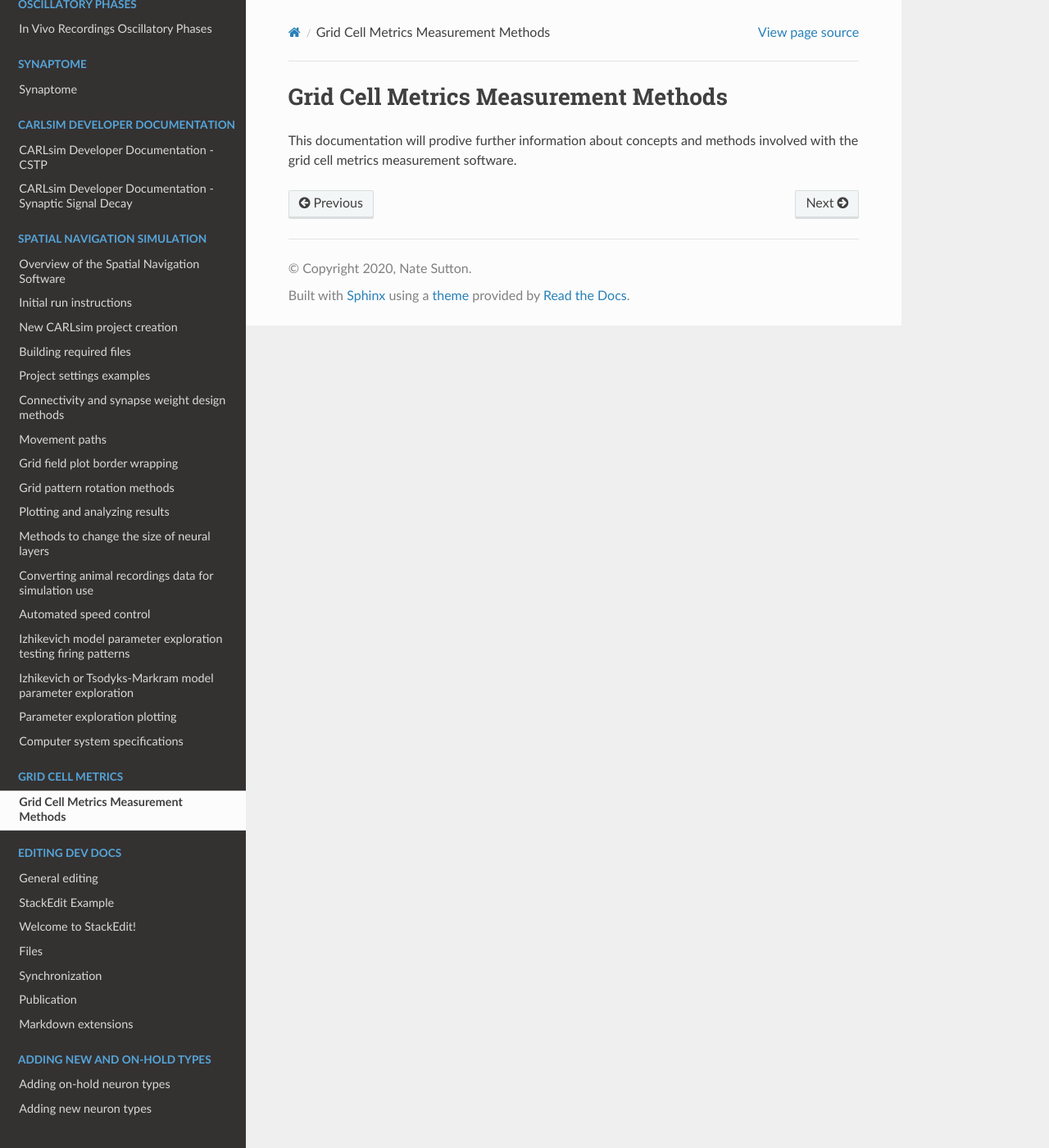
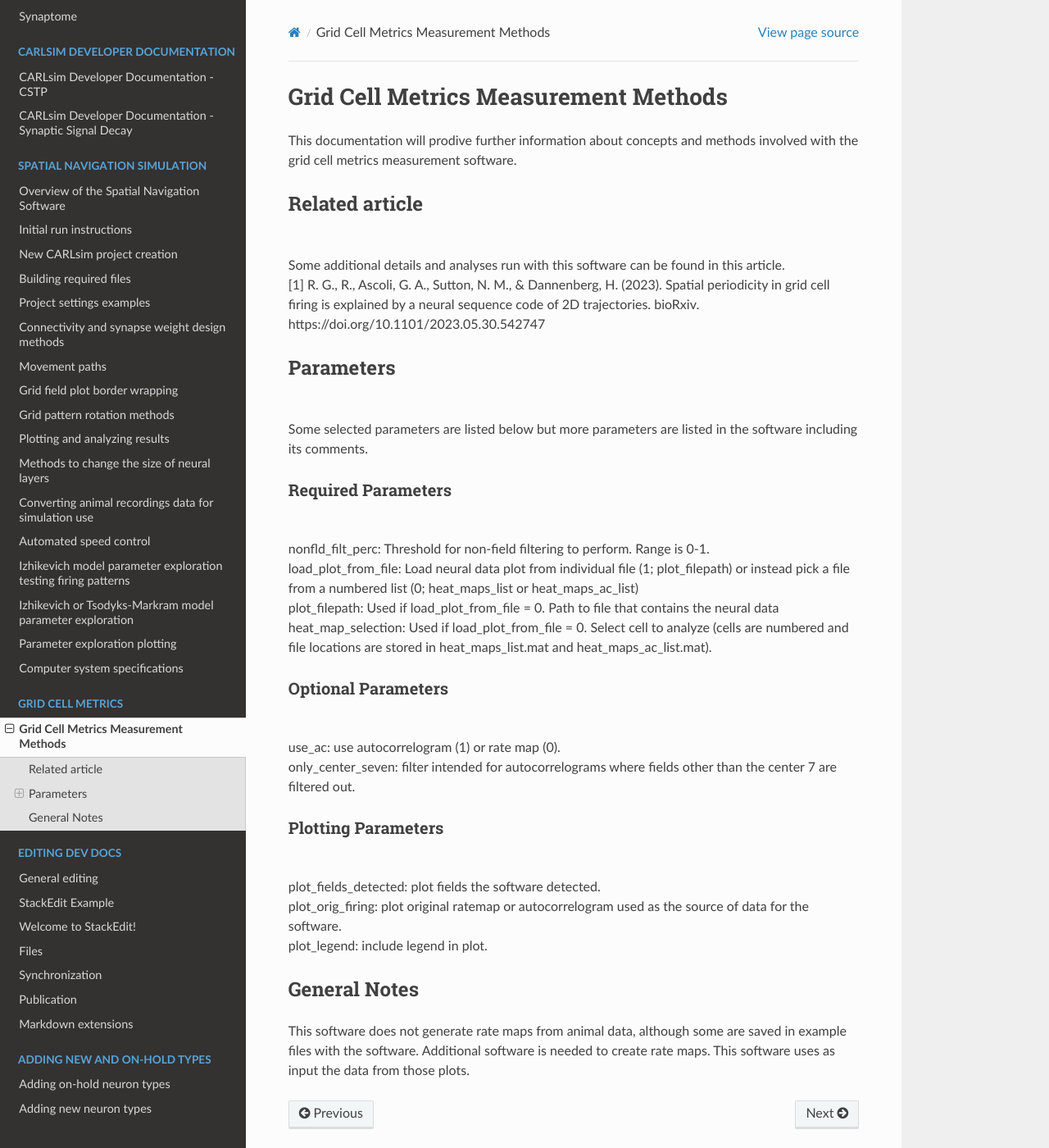
Before and after one commit to Hippocampome-Org/hco_dev_docs, a Sphinx documentation site: the page built from docs/gridcell_metrics/overview.md, in a window 1280 px wide and 1400 px high. Shown: the whole window at 82% size. Built offline with Sphinx 7.4.7 and the Read the Docs theme 2.0.0, drawn with Linux system fonts in a browser that asks for light colours.

Commit message:
updated grid cell metrics docs

```diff
--- a/docs/gridcell_metrics/overview.md
+++ b/docs/gridcell_metrics/overview.md
@@ -2,3 +2,28 @@ Grid Cell Metrics Measurement Methods
 =====================================
 
 This documentation will prodive further information about concepts and methods involved with the grid cell metrics measurement software.
+
+## Related article
+<br>Some additional details and analyses run with this software can be found in this article.
+<br>\[1\] R. G., R., Ascoli, G. A., Sutton, N. M., & Dannenberg, H. (2023). Spatial periodicity in grid cell firing is explained by a neural sequence code of 2D trajectories. bioRxiv. https://doi.org/10.1101/2023.05.30.542747
+
+## Parameters
+<br>Some selected parameters are listed below but more parameters are listed in the software including its comments.
+
+### Required Parameters
+<br>nonfld_filt_perc: Threshold for non-field filtering to perform. Range is 0-1.
+<br>load_plot_from_file: Load neural data plot from individual file (1; plot_filepath) or instead pick a file from a numbered list (0; heat_maps_list or heat_maps_ac_list)
+<br>plot_filepath: Used if load_plot_from_file = 0. Path to file that contains the neural data
+<br>heat_map_selection: Used if load_plot_from_file = 0. Select cell to analyze (cells are numbered and file locations are stored in heat_maps_list.mat and heat_maps_ac_list.mat).
+
+### Optional Parameters
+<br>use_ac: use autocorrelogram (1) or rate map (0).
+<br>only_center_seven: filter intended for autocorrelograms where fields other than the center 7 are filtered out.
+
+### Plotting Parameters
+<br>plot_fields_detected: plot fields the software detected.
+<br>plot_orig_firing: plot original ratemap or autocorrelogram used as the source of data for the software.
+<br>plot_legend: include legend in plot.
+
+## General Notes
+This software does not generate rate maps from animal data, although some are saved in example files with the software. Additional software is needed to create rate maps. This software uses as input the data from those plots.
```
Also changed, not shown: docs/gridcell_metrics/usage_instruct.md (added, +15 -0 lines).
